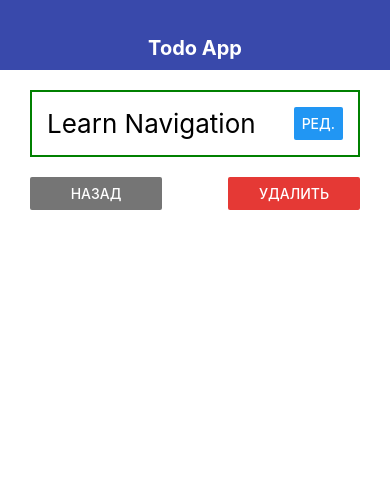
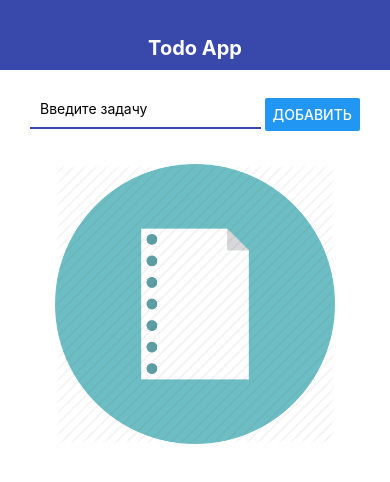
Before and after one commit to CPPtrueCoder/TodoRN, a React Native app: screen / in a window 390 px wide. Shown: the top 482 px of the page. Built offline with nearby package versions, Linux system fonts and the light colour scheme.

Commit message:
Add image and state for rendering with data and without data

```diff
--- a/App.js
+++ b/App.js
@@ -6,11 +6,11 @@ import {MainScreen} from "./src/screens/main";
 import {TodoScreen} from "./src/screens/todoScreen";
 
 export default function App() {
-	const [todos, setTodos] = useState ([
-		{id: '1', title: 'Learn React Native'},
-		{id: '2', title: 'Learn Navigation'},
-	]);
-	const [todoId, setTodoId] = useState ('2');
+	 const [todos, setTodos] = useState ([])//[
+	// 	{id: '1', title: 'Learn React Native'},
+	// 	{id: '2', title: 'Learn Navigation'},
+	// ]);
+	const [todoId, setTodoId] = useState (null);
 
 	const addTodo = (title) => {
 		// const newTodo={
--- a/src/components/EditModal.js
+++ b/src/components/EditModal.js
@@ -22,6 +22,7 @@ export const EditModal = ({visible, onCancel, value,onSave}) => {
 		       transparent={false}>
 			<View style={styles.wrap}>
 				<TextInput style={styles.input}
+				           value={title}
 				           onChangeText={setTitle}
 				           placeholder="Введите новое значение"
 				           autoCapitalize='none'
@@ -30,7 +31,7 @@ export const EditModal = ({visible, onCancel, value,onSave}) => {
 				/>
 				<View style={styles.buttons}>
 					<Button color={THEME.DANGER_COLOR} title='Отменить' onPress={onCancel}/>
-					<Button title='Сохранить'/>
+					<Button title='Сохранить' onPress={saveHandler}/>
 				</View>
 			</View>
 		</Modal>
--- a/src/screens/main.js
+++ b/src/screens/main.js
@@ -1,24 +1,44 @@
 import React from 'react'
-import {FlatList, StyleSheet, View} from 'react-native'
+import {FlatList, StyleSheet, View,Image} from 'react-native'
 import {AddTodo} from "../components/AddTodo";
 import {Todo} from "../components/Todo";
 
 
+
 export const MainScreen = ({addTodo,todos,removeTodo,openTodo}) =>{
+
+	let content =( <FlatList
+		keyExtractor={item => item.id}
+		data={todos}
+		renderItem={({item}) => (<Todo todo={item} onRemove={removeTodo}
+		                               onOpen={openTodo}/>)
+
+		}
+	/>);
+	if (todos.length===0){
+		content=<View style={styles.imgWrap}>
+		<Image style={styles.img}
+		       source={require('../../assets/no-items.png')}
+		resizeMode='contain'
+		/>
+		</View>
+	}
 	return <View>
 		<AddTodo onSubmit={addTodo}/>
-		<FlatList
-			keyExtractor={item => item.id}
-			data={todos}
-			renderItem={({item}) => (<Todo todo={item} onRemove={removeTodo}
-			                               onOpen={openTodo}/>)
-
-			}
-		/>
+		{content}
 	</View>
 };
 
 
 const styles = StyleSheet.create({
-
+imgWrap:{
+	alignItems:'center',
+	justifyContent:'center',
+	padding:10,
+	height:300
+},
+	img:{
+	width:'100%',
+		height:'100%'
+	}
 });
```
Also changed, not shown: assets/no-items.png (added).
